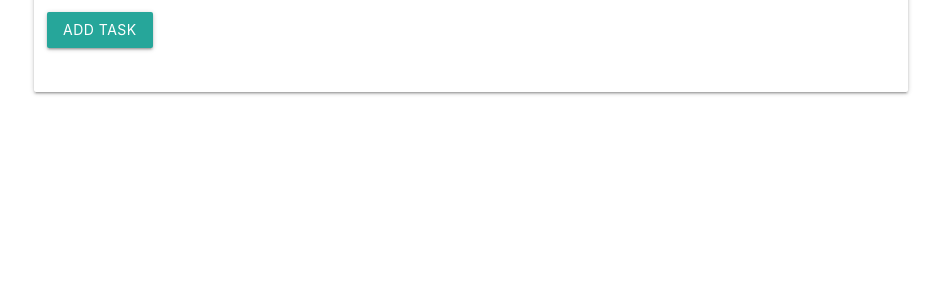
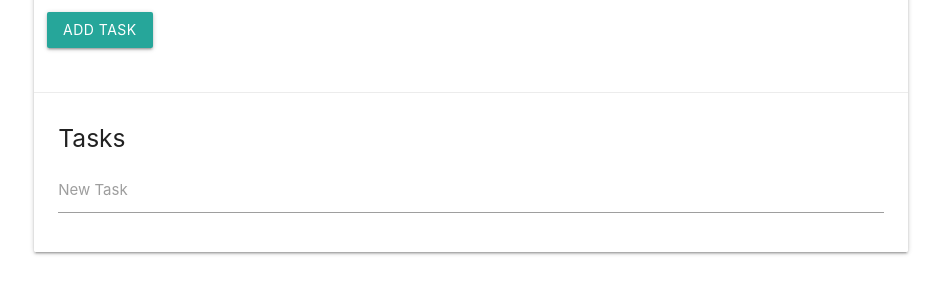
Before and after one commit to av308q/task-list-app, a plain HTML site: page index.html in a window 1280 px wide. Shown: the part 136-430 px from the top of the page, without its empty margins (169-1110 px from the left). Drawn offline with nearby package versions, Linux system fonts and the light colour scheme.

Commit message:
added new div for task filter

```diff
--- a/index.html
+++ b/index.html
@@ -30,6 +30,13 @@
               </form>
             </div>
           </div>
+          <div class="card-action">
+            <h5 id="task-title">Tasks</h5>
+            <div class="input-field s12">
+              <input type="text" name="flter" id="filter">
+              <label for="task">New Task</label>
+            </div>
+          </div>
         </div>
       </div>
     </div>
```
